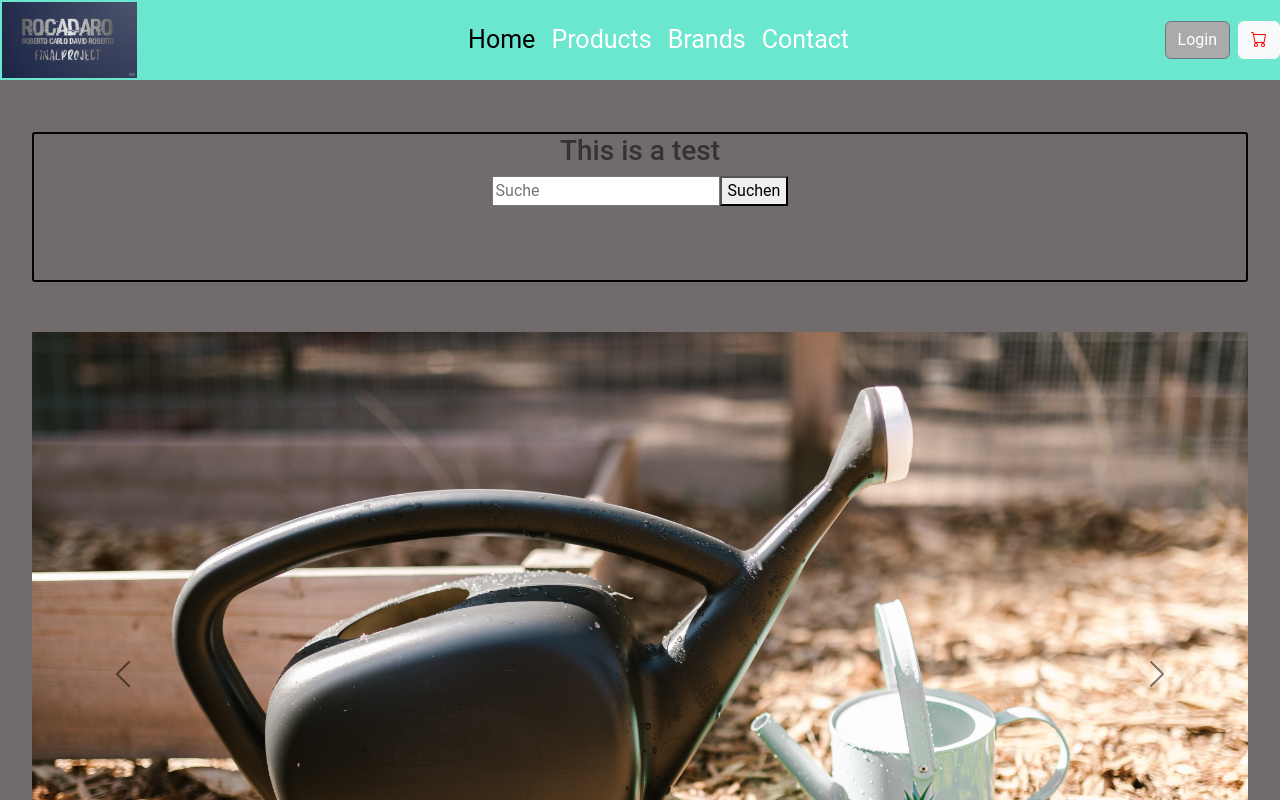
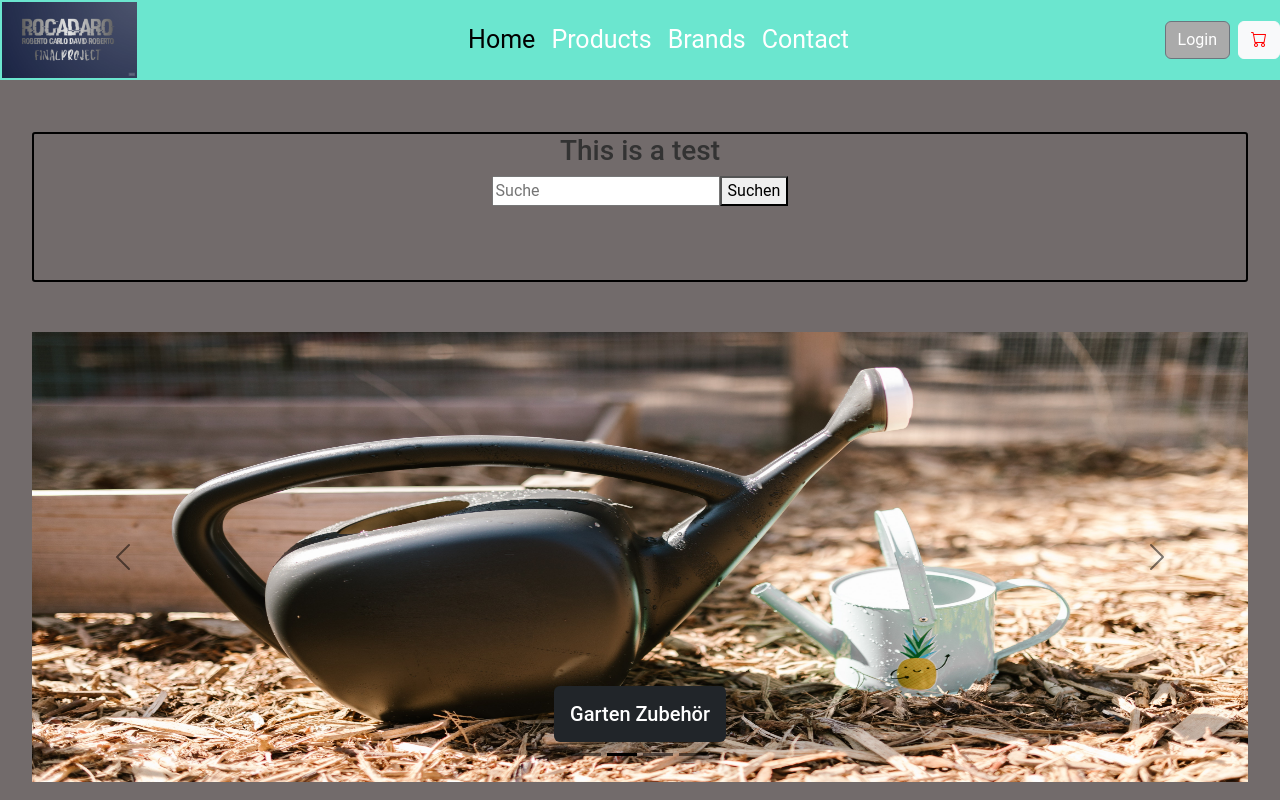
Before and after one commit to Giancarlo49/rocadaro-final-project, a React (Vite) app in the folder rocadaro/frontend/: page / in a window 1280 px wide. Shown: the top 800 px of the page. Built offline with nearby package versions, Linux system fonts and the light colour scheme; the HTML template or start-up script is replaced by a standard one.

Commit message:
carousel verkleinert in index.css

```diff
--- a/rocadaro/frontend/src/components/carousel/Carousel.jsx
+++ b/rocadaro/frontend/src/components/carousel/Carousel.jsx
@@ -6,7 +6,7 @@ function DarkVariantExample() {
       <Carousel.Item>
         <img
           className="d-block w-100"
-          src="../src/images/Elektro/Elektro1.jpg"
+          src="../src/images/Elektro/Elektro1klein.jpg"
           alt="First slide"
         />
         <Carousel.Caption>
@@ -26,7 +26,7 @@ function DarkVariantExample() {
       <Carousel.Item>
         <img
           className="d-block w-100"
-          src="../src/images/Schuhe/schuhe2.jpg"
+          src="../src/images/Schuhe/Schuhe2.jpg"
           alt="Third slide"
         />
         <Carousel.Caption>
--- a/rocadaro/frontend/src/index.css
+++ b/rocadaro/frontend/src/index.css
@@ -7,3 +7,9 @@ body {
   width: fit-content;
   margin: auto;
 }
+
+
+.d-block {
+  height: 450px;
+
+}
```
